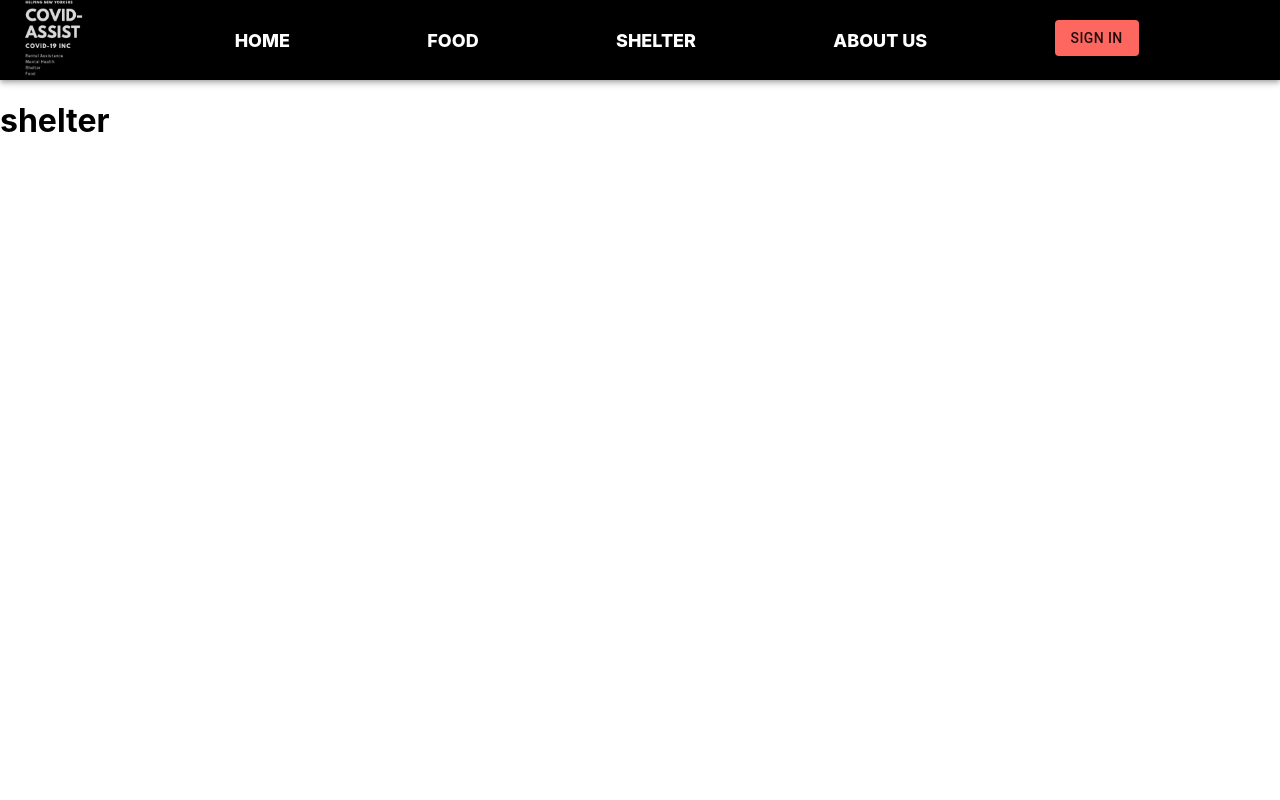
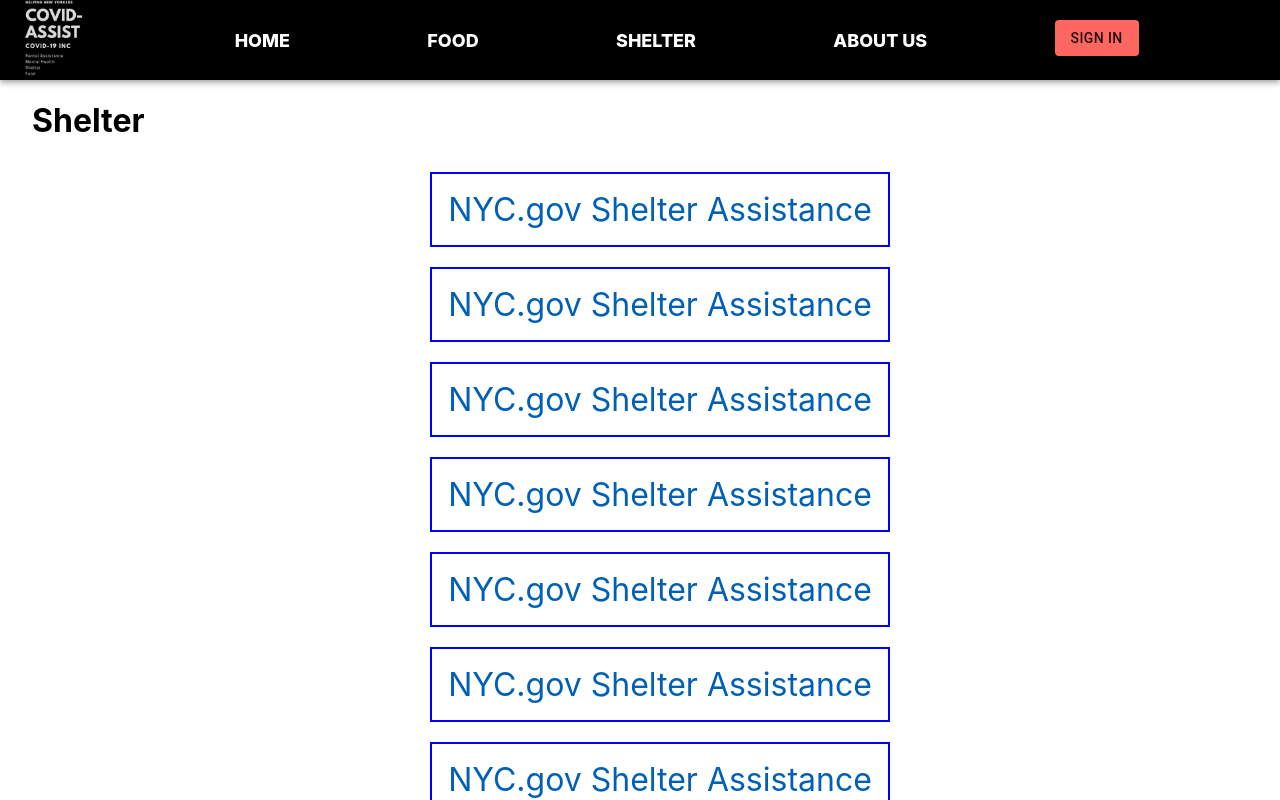
Before and after one commit to aymanjebril2/covid-assist1, a React (Create React App) app in the folder client/: page /shelter in a window 1280 px wide. Shown: the top 800 px of the page. Built offline with nearby package versions, Linux system fonts and the light colour scheme.

Commit message:
shelter page has links now

```diff
--- a/client/src/App.css
+++ b/client/src/App.css
@@ -52,3 +52,32 @@
 	height: 42px;
 	width: auto;
 }
+
+.shelter-list {
+	display: flex;
+	flex-direction: column;
+	justify-content: center;
+	align-items: center;
+}
+.shelter-styles h1 {
+	padding: 0 1em;
+}
+
+.shelter-list li {
+	color: #0060b6;
+	font-size: 2rem;
+	border: 2px solid blue;
+	padding: 1rem;
+	list-style-type: none;
+}
+
+.shelter-list a {
+	text-decoration: none;
+	margin: 10px 0;
+}
+
+.shelter-list a:hover {
+	color: #00a0c6;
+	text-decoration: none;
+	cursor: pointer;
+}
--- a/client/src/Pages/Sheleter.js
+++ b/client/src/Pages/Sheleter.js
@@ -1,11 +1,40 @@
-import React from 'react'
+import React from "react";
 
 const Sheleter = () => {
-    return (
-        <div>
-           <h1>shelter</h1>
-        </div>
-    )
-}
+	return (
+		<div className="shelter-styles">
+			<h1>Shelter</h1>
+			<ul className="shelter-list">
+				<a href="https://www1.nyc.gov/site/dhs/shelter/shelter.page">
+					<li>NYC.gov Shelter Assistance</li>
+				</a>
+				<a href="https://www1.nyc.gov/site/dhs/shelter/shelter.page">
+					<li>NYC.gov Shelter Assistance</li>
+				</a>
+				<a href="https://www1.nyc.gov/site/dhs/shelter/shelter.page">
+					<li>NYC.gov Shelter Assistance</li>
+				</a>
+				<a href="https://www1.nyc.gov/site/dhs/shelter/shelter.page">
+					<li>NYC.gov Shelter Assistance</li>
+				</a>
+				<a href="https://www1.nyc.gov/site/dhs/shelter/shelter.page">
+					<li>NYC.gov Shelter Assistance</li>
+				</a>
+				<a href="https://www1.nyc.gov/site/dhs/shelter/shelter.page">
+					<li>NYC.gov Shelter Assistance</li>
+				</a>
+				<a href="https://www1.nyc.gov/site/dhs/shelter/shelter.page">
+					<li>NYC.gov Shelter Assistance</li>
+				</a>
+				<a href="https://www1.nyc.gov/site/dhs/shelter/shelter.page">
+					<li>NYC.gov Shelter Assistance</li>
+				</a>
+				<a href="https://www1.nyc.gov/site/dhs/shelter/shelter.page">
+					<li>NYC.gov Shelter Assistance</li>
+				</a>
+			</ul>
+		</div>
+	);
+};
 
-export default Sheleter
+export default Sheleter;
--- a/client/src/components/Header/HeaderLink/Header.css
+++ b/client/src/components/Header/HeaderLink/Header.css
@@ -1,37 +1,34 @@
-.div_link{
+.div_link {
 	display: flex;
 	justify-content: space-evenly;
 	flex: 1;
 }
 
-li{
-    color:white;
+.div_link li {
+	color: white;
 	font-size: large;
 	list-style-type: none;
 	margin: 10px;
 	font-weight: 800;
-
 }
-a{
+.div_link a {
 	text-decoration: none;
 }
-li:hover {
-    color:#21629A;
+.div_link li:hover {
+	color: #21629a;
 }
-  li:active {
-    color: #21629A;
+.div_link li:active {
+	color: #21629a;
 }
 
-
 @media only screen and (max-width: 600px) {
-    li{
-        color:white;
+	li {
+		color: white;
 		font-size: small;
 		list-style-type: none;
 		margin: 8px;
-
 	}
-.MuiButton-label{
+	.MuiButton-label {
 		font-size: x-small;
 		width: 20px;
 		height: 20px;
```
Lines whose indentation alone changed are shown as unchanged.
